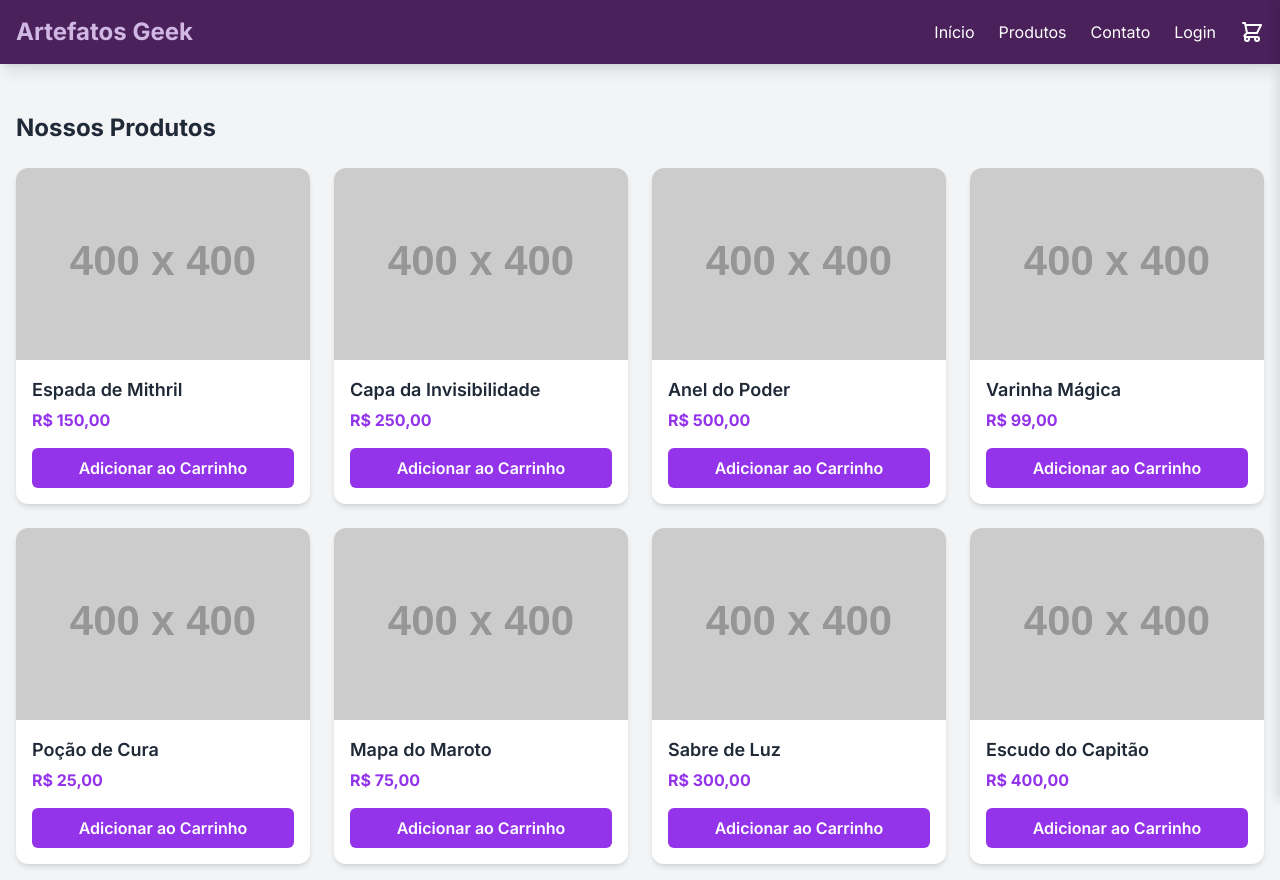
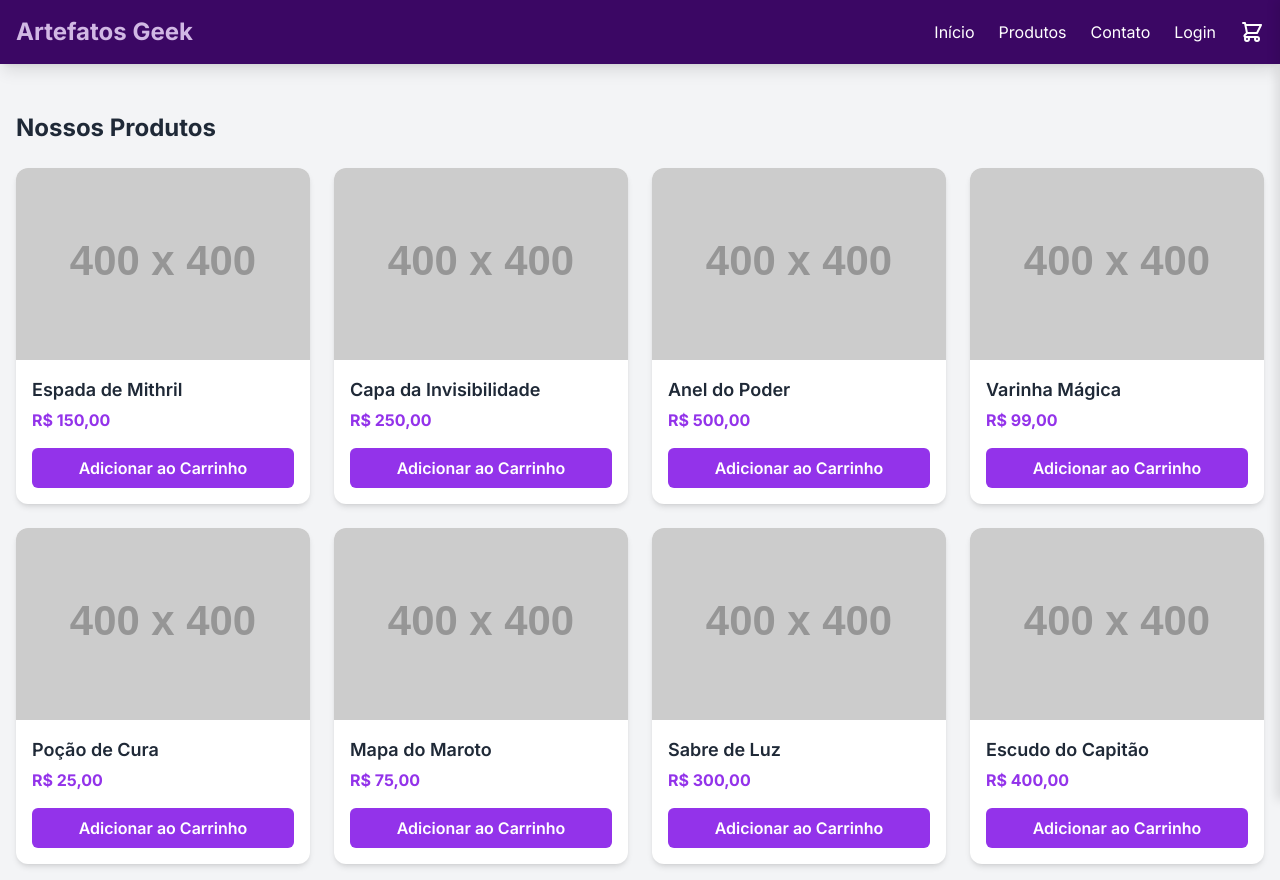
Before and after one commit to Triztgr/Triztgr.github.io, a plain HTML site: page carrinho.html in a window 1280 px wide. Drawn offline with nearby package versions, Linux system fonts and the light colour scheme.

Commit message:
Update carrinho.html

```diff
--- a/carrinho.html
+++ b/carrinho.html
@@ -13,7 +13,7 @@
         }
         /* Custom CSS para a barra de navegação e cores roxas */
         .bg-purple-900-custom {
-            background-color: #4a215b;
+            background-color: #3b0764;
         }
         .text-purple-300-custom {
             color: #d1b8e4;
```
